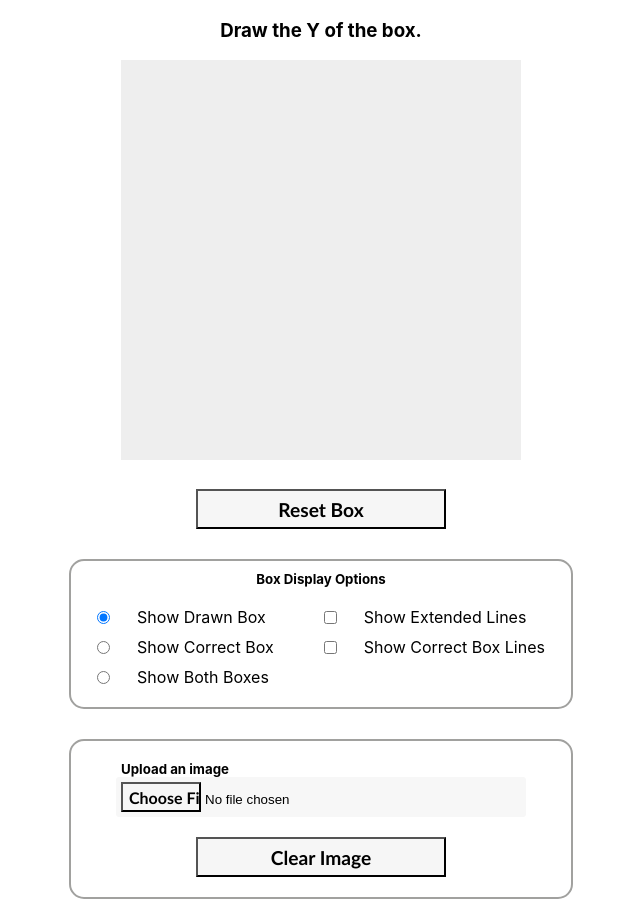
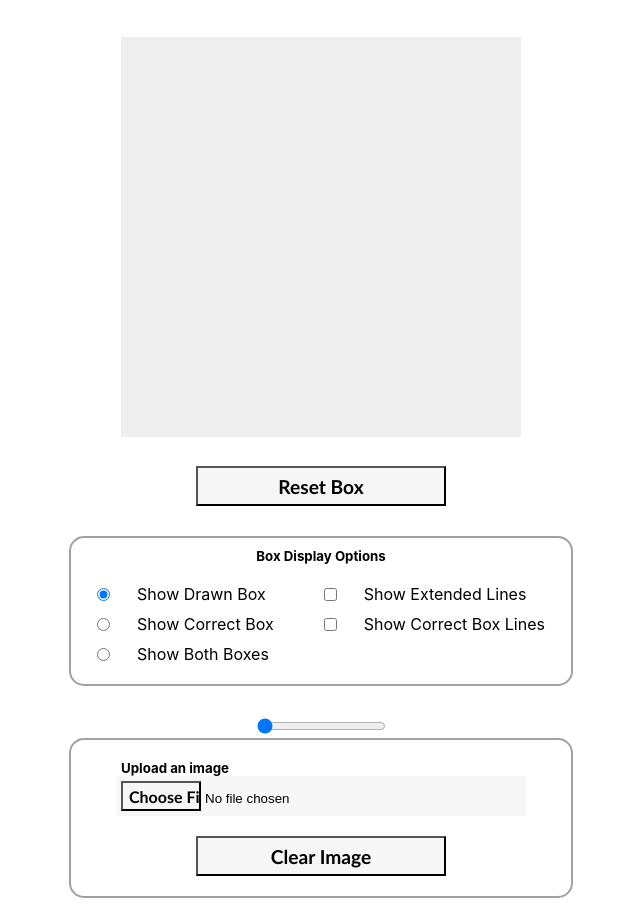
Before and after one commit to abmasud1214/boxanalyzer, a React (Create React App) app: page / in a window 1280 px wide. Shown: the whole page, without its empty margins (319-959 px from the left). Built offline with nearby package versions, Linux system fonts and the light colour scheme.

Commit message:
scale canvas.

```diff
--- a/src/Components/ImageDraw.js
+++ b/src/Components/ImageDraw.js
@@ -16,17 +16,15 @@ export default function ImageDraw(props) {
     const [imageFile, setImageFile] = React.useState(null);
     const [image, setImage] = React.useState(null);
 
+    const [scale, setScale] = React.useState([width, height]);
+
     const onChangeEvent = (evt) => {
         setBoxType(evt.target.value);
         // console.log(evt.target.value);
     }
 
     const initBox = [...Array.from(8)]
-    const [boxState, setBoxState] = React.useState({
-        boxPoints: initBox,
-        correctBP: initBox,
-        vanishingPoints: [...Array.from(3)]
-    })
+    const [boxState, setBoxState] = React.useState(null)
 
     const setInfoHeader = (length) => {
         if (length <= 3) {
@@ -45,19 +43,12 @@ export default function ImageDraw(props) {
         }
     }
 
-    const updateBoxState = (stateType, newValue) => {
-        setBoxState((prev) => ({
-            ...prev,
-            [stateType]: newValue
-        }))
+    const updateBoxState = (newValue) => {
+        setBoxState(newValue)
     }
 
     const resetBox = () => {
-        setBoxState({
-            boxPoints: initBox,
-            correctBP: initBox,
-            vanishingPoints: [...Array.from(3)],
-        })
+        setBoxState(null)
     }
 
     const onImageUpdate = (event) => {
@@ -96,6 +87,11 @@ export default function ImageDraw(props) {
         });
     };
 
+    const onScaleChangeEvent = (e) => {
+        const {value} = e.target;
+        setScale([parseInt(value, 10), parseInt(value, 10)])
+    }
+
     const clearImage = (e) => {
         setImageFile(null);
         setImage(null);
@@ -133,10 +129,12 @@ export default function ImageDraw(props) {
 
     return (
         <div className="imageDraw">
-            <h3>{setInfoHeader(lengthDefined(boxState.boxPoints))}</h3>
+            <h3>{boxState && setInfoHeader(lengthDefined(boxState.actualBox))}</h3>
             {!imageFile && <Canvas
-                width={400}
-                height={400}
+                width={scale[0]}
+                height={scale[1]}
+                rotation={0}
+                fixed={true}
                 showDrawnBox={(boxType === "DrawnBox" || boxType === "BothBox")}
                 showCorrectBox={(boxType === "CorrectBox" || boxType === "BothBox")}
                 boxState={boxState}
@@ -180,6 +178,18 @@ export default function ImageDraw(props) {
                     </div>
                 </div>
             </div>
+            <div>
+                <div className="scaleMenu">
+                    <input
+                        type="range"
+                        min={400}
+                        max={2000}
+                        name="scale"
+                        value={scale[0]}
+                        onChange={onScaleChangeEvent}
+                    />
+                </div>
+            </div>
             <div className="imageOptions">
                 <div className="imageUpload">
                     <h5>Upload an image</h5>
--- a/src/Components/canvas.js
+++ b/src/Components/canvas.js
@@ -4,17 +4,24 @@ import { addPoint, calculateVanishingPoints,
     correctBoxPoints, backBoxConnections, validPoint,
     indexOfPoint,
     snapPoint, lengthDefined} from "../Utils/pointsofbox.js";
-import { vector, extendLinePoint} from "../Utils/geometryFunctions.js"
+import { vector, extendLinePoint, rotateVector} from "../Utils/geometryFunctions.js"
+import { initializeBox, addPoint as box_AddPoint, renderBox } from "../Utils/box.js";
+
 
 export default function Canvas(props) {
     const canvasRef = React.useRef(null);
 
-    const {width, height,
+    const {width, height, rotation, fixed,
         showDrawnBox, showCorrectBox,
         boxState, updateBoxState, extendedLineOptions, image} = props;
-    const boxPoints = boxState["boxPoints"]
-    const correctBP = boxState["correctBP"]
-    const vanishingPoints = boxState["vanishingPoints"]
+
+    const [canvasWidth, canvasHeight] = rotateVector([width, height], rotation).map(Math.abs);
+
+    const renderedBox = boxState === null ? null : renderBox(boxState, [width, height], rotation);
+
+    const boxPoints = boxState === null ? [...Array.from(8)] : renderedBox["actualBox"]
+    const correctBP = boxState === null ? null : renderedBox["correctBox"]
+    // const vanishingPoints = boxState["vanishingPoints"]
     const [currentPoint, setCurrentPoint] = React.useState(null)
     const [boxPointStyle, setBoxPointStyle] = React.useState(Array.from(8));
 
@@ -78,7 +85,7 @@ export default function Canvas(props) {
 
     const draw = (ctx) => {
         ctx.fillStyle = '#EEEEEE';
-        ctx.fillRect(0, 0, width, height);
+        ctx.fillRect(0, 0, canvasWidth, canvasHeight);
         ctx.fillStyle = "#000000";
         // console.log(boxPoints);
         // console.log(correctBP);
@@ -86,6 +93,7 @@ export default function Canvas(props) {
             console.log(width, height)
             ctx.drawImage(image, 0, 0, width, height);
         }
+        if (boxState !== null) {
             const cardinalStyle = "red";
             const semiDefinedStyle = "#e89f00";
             const fixedStyle = "#722f91";
@@ -104,6 +112,7 @@ export default function Canvas(props) {
             if (showCorrectBox) drawBox(ctx, correctBP, "red");
             if (extendedLineOptions.extendedDrawnLines) drawExtendedLines(ctx, boxPoints, "green");
             if (extendedLineOptions.extendedCorrectLines) drawExtendedLines(ctx, correctBP, "red");
+        }
 
         // drawBox(ctx, correctBP, "red");
         // drawBox(ctx, boxPoints, "black");
@@ -112,6 +121,8 @@ export default function Canvas(props) {
     const handlePointerMove = (event) => {
         const currentCoord = { x: event.clientX, y: event.clientY };
         const boundingRect = event.currentTarget.getBoundingClientRect();
+
+        console.log(currentCoord, boundingRect);
 
         const relativeCoord = { x: currentCoord["x"] - boundingRect.left,
             y: currentCoord["y"] - boundingRect.top};
@@ -129,12 +140,28 @@ export default function Canvas(props) {
         }
     }
 
+    const handlePointerLeave = (event) => {
+        setCurrentPoint(null);
+    }
+
     const handleCanvasClick = (event) => {
-        const newBP = addPoint(boxPoints, currentPoint)
+        let bp = boxPoints;
+        let newbp = null;
+        if (boxState === null) {
+            const initBoxState = initializeBox(currentPoint,
+                [width, height], fixed, rotation);
+            updateBoxState(initBoxState);
+            newbp = initBoxState.actualBox;
+        } else {
+            const newBoxState = box_AddPoint(boxState,
+                currentPoint, [width, height], rotation);
+            updateBoxState(newBoxState);
+            newbp = newBoxState.actualBox;
+        }
         setBoxPointStyle((prev) => {
-            const ld = lengthDefined(newBP);
+            const ld = lengthDefined(newbp);
             const newStyles = [...prev]
-            let idx = indexOfPoint(boxPoints, currentPoint)
+            let idx = indexOfPoint(bp, currentPoint)
             let style = "red"
             if (ld <= 5) {
                 style = "red"
@@ -146,14 +173,16 @@ export default function Canvas(props) {
             newStyles[idx] = style
             return newStyles;
         })
-        updateBoxState("boxPoints", newBP);
-        console.log(newBP);
-        // setBoxPoints(newBP);
-        const cbp = correctBoxPoints(correctBP, vanishingPoints, currentPoint);
-        updateBoxState("correctBP", cbp);
-        updateBoxState("vanishingPoints", calculateVanishingPoints(cbp, vanishingPoints));
-        // setCorrectBP(cbp);
-        // setVanishingPoints(calculateVanishingPoints(cbp, vanishingPoints));
+
+        // const newBP = addPoint(boxPoints, currentPoint)
+        // updateBoxState("boxPoints", newBP);
+        // console.log(newBP);
+        // // setBoxPoints(newBP);
+        // const cbp = correctBoxPoints(correctBP, vanishingPoints, currentPoint);
+        // updateBoxState("correctBP", cbp);
+        // updateBoxState("vanishingPoints", calculateVanishingPoints(cbp, vanishingPoints));
+        // // setCorrectBP(cbp);
+        // // setVanishingPoints(calculateVanishingPoints(cbp, vanishingPoints));
         setCurrentPoint(null);
     }
 
@@ -169,10 +198,11 @@ export default function Canvas(props) {
         <div>
             <canvas
                 ref={canvasRef}
-                width={width}
-                height={height}
+                width={canvasWidth}
+                height={canvasHeight}
                 onClick={handleCanvasClick}
                 onPointerMove={handlePointerMove}
+                onPointerLeave={handlePointerLeave}
             />
         </div>
     )
--- /dev/null
+++ b/src/Utils/box.js
@@ -0,0 +1,76 @@
+import { addPoint as pob_AddPoint,
+    correctBoxPoints as pob_CorrectBoxPoints,
+    calculateVanishingPoints as pob_VanishingPoints } from "./pointsofbox";
+
+import { rotateVector } from "./geometryFunctions";
+
+
+const initializeBox = (originPoint, scale, fixed, rotation) => {
+    const initBox = [...Array.from(8)];
+
+    // normalized origin from center of frame
+    console.log("initBox");
+    const [width, height] = scale;
+    const [x, y] = originPoint;
+
+    const scaledX = (x / width) - 0.5;
+    const scaledY = (y / height) - 0.5;
+
+    console.log("initBox original", x, " ", y)
+    console.log("width height", scale);
+
+    const pointNoRotation = rotateVector([scaledX, scaledY], -1 * rotation);
+    console.log("initBox transformed", pointNoRotation);
+
+    return {
+        actualBox: pob_AddPoint(initBox, pointNoRotation),
+        correctBox: pob_AddPoint(initBox, pointNoRotation),
+        vanishingPoints: [...Array.from(3)],
+        fixed: fixed,
+        originalScale: scale
+    }
+}
+
+const addPoint = (box, newPoint, scale, rotation) => {
+
+    // new point to correct position:
+    const [x, y] = newPoint;
+    const [width, height] = scale;
+    const [initW, initH] = box.fixed ? box.originalScale : scale;
+    const newPointNormalized = [(x - width / 2) / initW, (y - height / 2) / initH];
+    const npNoRotation = rotateVector(newPointNormalized, -1 * rotation);
+    const newBP = pob_AddPoint(box.actualBox, npNoRotation);
+    console.log(box.vanishingPoints);
+    const newCBP = pob_CorrectBoxPoints(box.correctBox,
+        box.vanishingPoints, npNoRotation);
+    const newVP = pob_VanishingPoints(newCBP, box.vanishingPoints);
+
+    return {
+        ...box,
+        actualBox: newBP,
+        correctBox: newCBP,
+        vanishingPoints: newVP
+    }
+}
+
+const renderBox = (box, scale, rotation) => {
+
+    const [width, height] = scale;
+    const [sW, sH] = box.fixed ? box.originalScale : scale;
+    const scaledBP = box.actualBox.map((p) => [p[0] * sW, p[1] * sH]);
+    const scaledCBP = box.correctBox.map((p) => [p[0] * sW, p[1] * sH]);
+    const rotatedBP = scaledBP.map((p) => rotateVector(p, rotation));
+    const rotatedCBP = scaledCBP.map((p) => rotateVector(p, rotation));
+    const center = rotateVector([width / 2, height / 2], rotation).map(Math.abs);
+
+    const translatedBP = rotatedBP.map((p) => [p[0] + center[0], p[1] + center[1]]);
+    const translatedCBP = rotatedCBP.map((p) => [p[0] + center[0], p[1] + center[1]]);
+
+    return {
+        ...box,
+        actualBox: translatedBP,
+        correctBox: translatedCBP,
+    }
+}
+
+export {initializeBox, addPoint, renderBox};
--- a/src/Utils/pointsofbox.js
+++ b/src/Utils/pointsofbox.js
@@ -99,14 +99,14 @@ export function correctBoxPoints(boxPoints, vp, point) {
             boxPoints[p[1]], vpNew[p[0]-1]);
         newBoxPoints = addPoint(boxPoints, intersectPoint);
     } else if (lengthDefined(boxPoints) === 6) {
-        // console.log("6")
+        console.log("6")
         const n = point456(boxPoints, point);
         const p = connectedPoints[n];
         const intersectPoint = intersectSegments(boxPoints[p[0]], vp[p[1]-1],
             boxPoints[p[1]], vp[p[0]-1]);
         newBoxPoints = addPoint(boxPoints, intersectPoint);
     } else if (lengthDefined(boxPoints) === 7) {
-        // console.log("8")
+        console.log("8")
         const p1 = boxPoints[5];
         const p2 = boxPoints[6];
         const intersectPoint = intersectSegments(p1, vp[0], p2, vp[1]);
```
Lines whose indentation alone changed are shown as unchanged.
